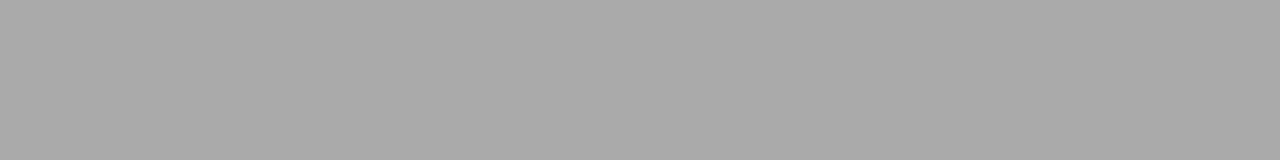
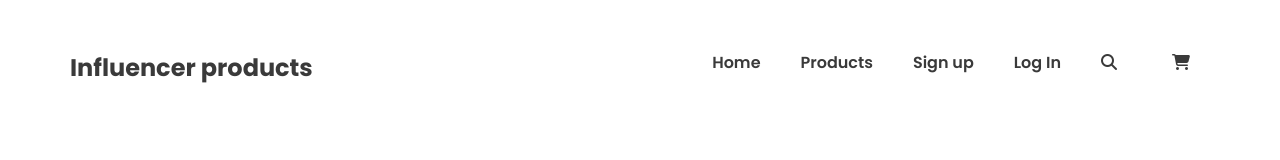
Before and after one commit to anamerasul/Influencer-products-update-version, a plain HTML site: page index.html in a window 1280 px wide. Drawn offline with Linux system fonts and the light colour scheme.

Commit message:
navigation add

```diff
--- a/assets/css/styles.css
+++ b/assets/css/styles.css
@@ -32,7 +32,7 @@
 /* universal css style end */
 /* common style start */
 body{
-    background-color: #AAAAAA;
+    /* background-color: #AAAAAA; */
 }
 
 .container{
@@ -40,3 +40,65 @@ body{
     margin: 0 auto;
     padding: 0 30px;
 }
+
+.bend{
+    display:flex;
+}
+
+
+/* header part css start */
+/* nav part css start */
+.bend-logo-menu{
+   justify-content:space-between;
+   height:80px;
+   margin: 50px  auto;
+}
+
+.bend-logo-menu .logo a{
+        text-decoration: none;
+        color:var(--h1-h2-h3-p-li-color);
+        font-size: 24px;
+        font-style: normal;
+        font-weight: 700;
+        line-height: 36px;
+        letter-spacing: 0px;
+        text-align: left;
+
+}
+.menu-item {
+    padding:0 20px;
+    justify-content:space-between;
+}
+.menu{
+    padding:0 35px;
+    justify-content:space-between;
+
+}
+
+.menu li{
+    list-style: none;
+}
+
+.menu li a{
+    text-decoration: none;
+    padding:10px 20px;
+    color:var(--h1-h2-h3-p-li-color);
+    font-size: 16px;
+    font-style: normal;
+    font-weight: 600;
+    line-height: 24px;
+    letter-spacing: 0px;
+    text-align: left;
+
+}
+
+.nav-menu-icon {
+    color:var(--h1-h2-h3-p-li-color);
+    font-size: 16px;
+    font-style: normal;
+    font-weight: 600;
+    line-height: 24px;
+    letter-spacing: 0px;
+    text-align: left;
+
+}
--- a/index.html
+++ b/index.html
@@ -14,11 +14,52 @@
 <body>
     <!-- header part start -->
     <header>
+        <div class="container">
+
+            <!-- navigation part start -->
+            <nav>
+                <div class=" bend bend-logo-menu">
+                    <div class="logo">
+                        <a href="./index.html">Influencer products</a>
+                     </div>
+
+                     <div class="menu-item bend">
+                         <ul class="bend">
+                             <div class="menu bend">
+                                 <li><a href="">Home</a></li>
+                                 <li><a href="">Products</a></li>
+                                 <li><a href="">Sign up</a></li>
+                                 <li><a href="">Log In</a></li>
+                                 <li><a href=""><i class="fas nav-menu-icon fa-search"></i></a></li>
+
+                             </div>
+                             <div class="icon">
+                                <a href="#"><i class="fas nav-menu-icon  fa-shopping-cart"></i></a>
+                             </div>
+
+
+                         </ul>
+
+                     </div>
+                </div>
+
+
+
+            </nav>
+            <!-- navigation part end -->
+        </div>
+
+
+
+
+
+
 
 
     </header>
     <!-- header part end -->
 
+
     <!-- fontawesome kits -->
     <script src="https://kit.fontawesome.com/c2160a0138.js" crossorigin="anonymous"></script>
 </body>
```
